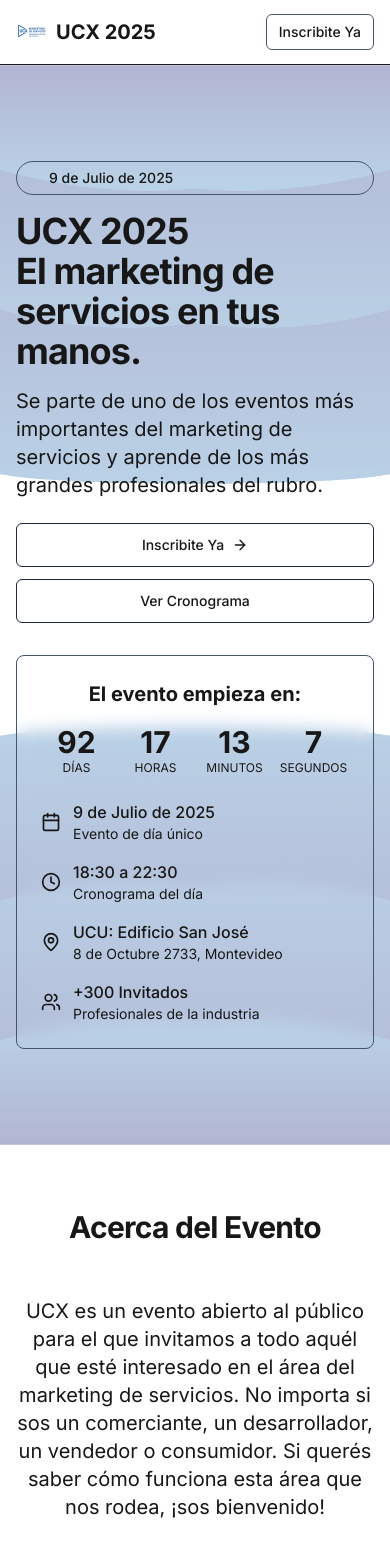
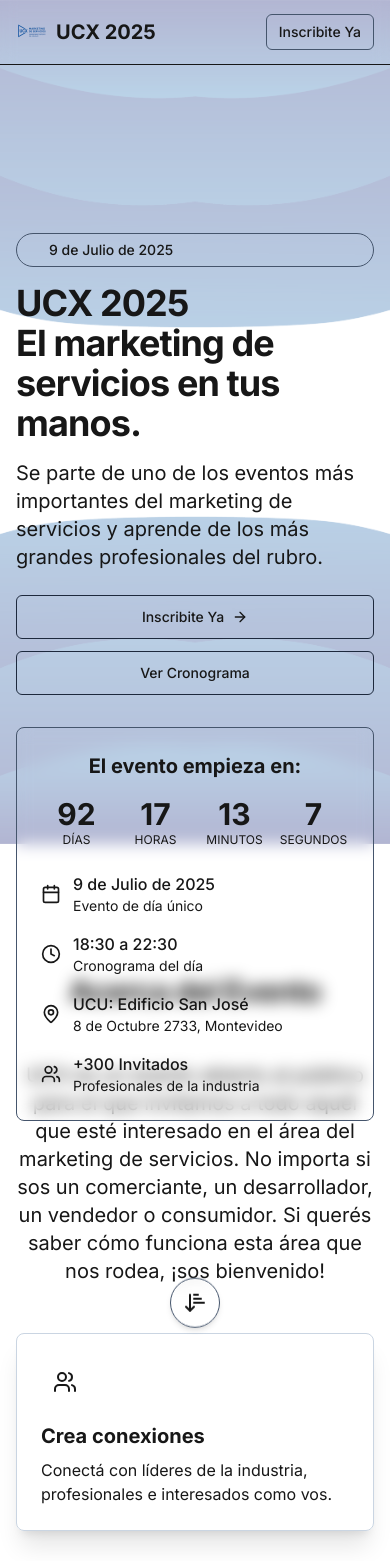
Before and after one commit to SantiagoPanozzo/alyssum, a Next.js app: page / in a window 390 px wide. Shown: the top 1561 px of the page. Built offline with nearby package versions, Linux system fonts and the light colour scheme.

Commit message:
Animate everything

```diff
--- a/src/app/page.tsx
+++ b/src/app/page.tsx
@@ -1,6 +1,6 @@
 import Link from "next/link"
 import Image from "next/image"
-import { Calendar, Clock, MapPin, Users, ArrowRight } from "lucide-react"
+import { Calendar, Clock, MapPin, Users, ArrowRight, ArrowDownNarrowWide } from "lucide-react"
 import { Button } from "./components/ui/button"
 import EventCountdown from "./components/event-countdown"
 import SpeakerCard from "./components/speaker-card"
@@ -31,27 +31,27 @@ return (
             {eventName}
           </div>
           <nav className="hidden md:flex gap-6">
-            <ScrollLink href="#about" className="text-sm font-medium transition-colors hover:text-blue-500">
+            <ScrollLink href="#about" className="text-sm font-medium transition-colors hover:text-sky-700">
               <p className="hover:text-sky-600 transition">
                 Acerca del Evento
               </p>
             </ScrollLink>
-            <ScrollLink href="#speakers" className="text-sm font-medium transition-colors hover:text-primary">
+            <ScrollLink href="#speakers" className="text-sm font-medium transition-colors hover:text-sky-700">
               <p className="hover:text-sky-600 transition">
                 Speakers
               </p>
             </ScrollLink>
-            <ScrollLink href="#schedule" className="text-sm font-medium transition-colors hover:text-primary">
+            <ScrollLink href="#schedule" className="text-sm font-medium transition-colors hover:text-sky-700">
               <p className="hover:text-sky-600 transition">
                 Cronograma
               </p>
             </ScrollLink>
-            <ScrollLink href="#venue" className="text-sm font-medium transition-colors hover:text-primary">
+            <ScrollLink href="#venue" className="text-sm font-medium transition-colors hover:text-sky-700">
               <p className="hover:text-sky-600 transition">
                 Lugar
               </p>
             </ScrollLink>
-            <ScrollLink href="#faq" className="text-sm font-medium transition-colors hover:text-primary">
+            <ScrollLink href="#faq" className="text-sm font-medium transition-colors hover:text-sky-700">
               <p className="hover:text-sky-600 transition">
                 Preguntas Frecuentes
               </p>
@@ -69,18 +69,18 @@ return (
 
       <main className="flex-1">
         {/* Hero Section */}
-        <section className="relative">
-          <div className="absolute inset-0 bg-gradient-to-r from-primary/20 to-background z-10" />
-          <div className="absolute inset-0">
+        <section className="h-screen">
+          <div className="absolute inset-0 w-screen left-0 ">
             <Image
               src="/bg.png"
               alt="Event background"
-              fill
-              className="object-cover opacity-30 absolute"
+	      fill
+              className="object-cover opacity-30 absolute w-screen left-0"
               priority
             />
           </div>
-          <div className="container relative z-20 py-24 md:py-32 lg:py-40 px-4 md:px-6">
+          <div className="relative inset-0 bg-gradient-to-r from-primary/20 to-background" />
+          <div className="container relative z-20 py-32 md:py-32 lg:py-40 px-4 md:px-6 top-10">
             <div className="grid gap-8 md:grid-cols-2 items-center">
               <div className="flex flex-col gap-4">
                 <div className="inline-flex items-center rounded-full border border-slate-600 px-4 py-1.5 text-sm font-medium">
@@ -141,6 +141,13 @@ return (
               </div>
             </div>
           </div>
+	  <div className="flex justify-center mt-20">
+	    <div className="p-3 border border-slate-600 rounded-full bg-background/70 backdrop-blur-sm shadow-md animate-bounce transition ease-in-out hover:scale-110 hover:bg-white hover:text-sky-600 hover:border-sky-700 hover:shadow-sky-200">
+              <ScrollLink href="#about" className="text-sm font-medium">
+	        <ArrowDownNarrowWide className="w-6 h-6 text-primary" />
+    	      </ScrollLink>
+  	    </div>
+	  </div>
         </section>
           {/* About Section */}
           <section id="about" className="py-16 md:py-24">
@@ -370,7 +377,7 @@ return (
               </div>
 
               <div className="grid md:grid-cols-2 gap-8 mt-12">
-                <div className="relative h-[400px] rounded-lg overflow-hidden">
+                <div className="relative h-[400px] rounded-lg overflow-hidden transition duration-300 ease-in-out hover:scale-102">
                   <Image src="/san-jose.png" alt="Lugar" fill className="object-cover" />
                 </div>
                 <div className="flex flex-col justify-center">
@@ -466,7 +473,7 @@ return (
 
               <div className="text-center mt-12">
                 <p className="text-muted-foreground mb-4">¿Tenés otra pregunta?</p>
-                <Button asChild className="transition duration-300 hover:shadow-lg hover:shadow-sky-200 hover:bg-sky-700 hover:text-white border border-slate-400">
+                <Button asChild className="transition duration-300 ease-in-out hover:shadow-lg hover:shadow-sky-200 hover:bg-sky-700 hover:text-white border border-slate-400 hover:scale-110">
                   <Link href="mailto:ucxmarketingdeserviciosycx@gmail.com" >Contactanos</Link>
                 </Button>
               </div>
@@ -512,42 +519,42 @@ return (
                 <h3 className="font-bold text-lg mb-4">Links</h3>
                 <ul className="space-y-2">
                   <li>
-                    <ScrollLink href="#about" className="text-sm font-medium transition-colors hover:text-blue-500">
+                    <ScrollLink href="#about" className="text-sm font-medium transition-colors hover:text-sky-700">
                       <p className="hover:text-sky-600 transition">
                         Acerca del Evento
                       </p>
                     </ScrollLink>
                   </li>
                   <li>
-                    <ScrollLink href="#speakers" className="text-sm font-medium transition-colors hover:text-primary">
+                    <ScrollLink href="#speakers" className="text-sm font-medium transition-colors hover:text-sky-700">
                       <p className="hover:text-sky-600 transition">
                         Speakers
                       </p>
                     </ScrollLink>
                   </li>
                   <li>
-                    <ScrollLink href="#schedule" className="text-sm font-medium transition-colors hover:text-primary">
+                    <ScrollLink href="#schedule" className="text-sm font-medium transition-colors hover:text-sky-700">
                       <p className="hover:text-sky-600 transition">
                         Cronograma
                       </p>
                     </ScrollLink>
                   </li>
                   <li>
-                    <ScrollLink href="#venue" className="text-sm font-medium transition-colors hover:text-primary">
+                    <ScrollLink href="#venue" className="text-sm font-medium transition-colors hover:text-sky-700">
                       <p className="hover:text-sky-600 transition">
                         Lugar
                       </p>
                     </ScrollLink>
                   </li>
                   <li>
-                    <ScrollLink href="#faq" className="text-sm font-medium transition-colors hover:text-primary">
+                    <ScrollLink href="#faq" className="text-sm font-medium transition-colors hover:text-sky-700">
                       <p className="hover:text-sky-600 transition">
                         Preguntas Frecuentes
                       </p>
                     </ScrollLink>
                   </li>
                   <li>
-                    <ScrollLink href="#register" className="text-sm border-slate-300 font-medium transition duration-300 hover:text-primary hover:cursor-pointer hover:bg-blue-400 hover:text-white ">
+                    <ScrollLink href="#register" className="text-sm border-slate-300 font-medium transition duration-300 hover:text-primary hover:cursor-pointer hover:bg-sky-600 hover:text-white ">
                       <p className="hover:text-sky-600 transition ">
                         Inscribite Ya
                       </p>
```
Also changed, not shown: public/bg-s.png (added).
